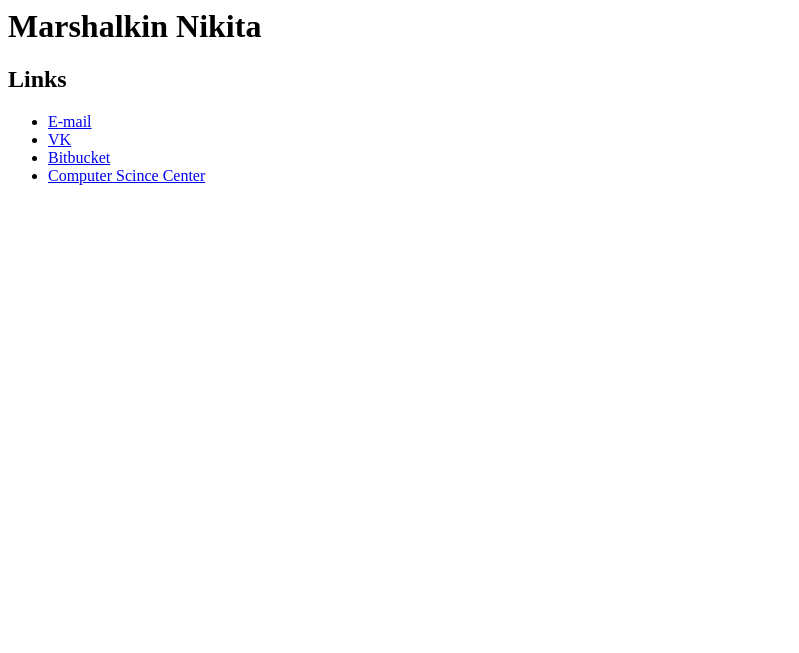
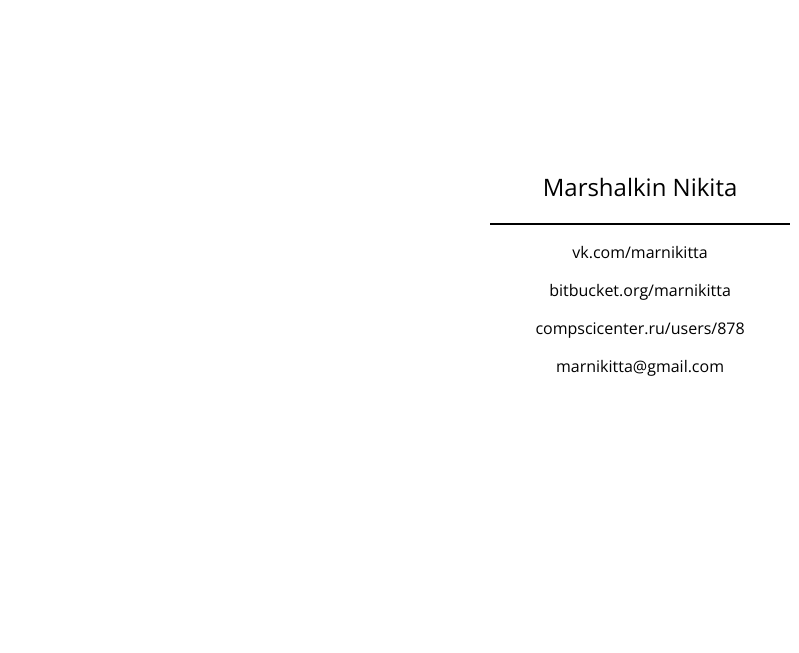
Before and after one commit to marnikitta/marnikitta.github.io, a plain HTML site: page index.html in a window 1280 px wide. Shown: the whole page, without its empty margins (0-799 px from the left). Drawn offline with nearby package versions, Linux system fonts and the light colour scheme.

Commit message:
index.html edited online with Bitbucket

```diff
--- a/index.html
+++ b/index.html
@@ -1,39 +1,98 @@
-<h1 id="marshalkin-nikita">Marshalkin Nikita</h1>
+<!doctype html>
+<html>
+<head>
+    <title>Marshalkin Nikita</title>
+    <link href="https://fonts.googleapis.com/css?family=Open+Sans" rel="stylesheet">
+    <style>
+        body {
+            font-family: 'Open Sans', sans-serif;
+        }
 
-<h2 id="links">Links</h2>
+        .content {
+            width: 300px;
+            height: 500px;
+            position: absolute;
+            top: 0;
+            bottom: 0;
+            left: 0;
+            right: 0;
+            margin: auto;
+        }
 
-<ul>
-<li><a href="mailto:marnikitta@gmail.com">E-mail</a></li>
-<li><a href="https://vk.com/marnikitta">VK</a></li>
-<li><a href="https://bitbucket.org/Marnikitta/">Bitbucket</a></li>
-<li><a href="https://compscicenter.ru/users/878/">Computer Scince Center</a></li>
-</ul>
+        .head {
+            text-align: center;
+            border-bottom: solid black 2px;
+            padding: 20px;
+            font-size: x-large
+        }
 
+        li {
+            text-align: center;
+            list-style-type: none;
+            margin: 16px;
+        }
+
+        ul {
+            padding: 0;
+        }
+
+        a {
+            text-decoration: none;
+            color: black;
+            padding: 0 10px 0 10px;
+        }
+
+        a:hover {
+            border-bottom: solid 1px black;
+        }
+    </style>
+</head>
+<body>
+<div class="content">
+    <div class="head">
+        <div class="head__name">Marshalkin Nikita</div>
+    </div>
+    <ul>
+        <li><a href="https://vk.com/marnikitta">vk.com/marnikitta</a></li>
+        <li><a href="https://bitbucket.org/marnikitta">bitbucket.org/marnikitta</a></li>
+        <li><a href="https://compscicenter.ru/users/878/">compscicenter.ru/users/878</a></li>
+        <li><a href="mailto:marnikitta@gmail.com">marnikitta@gmail.com</a></li>
+    </ul>
+</div>
+</body>
 <!-- Yandex.Metrika counter -->
 <script type="text/javascript">
     (function (d, w, c) {
-        (w[c] = w[c] || []).push(function() {
+        (w[c] = w[c] || []).push(function () {
             try {
                 w.yaCounter38789695 = new Ya.Metrika({
-                    id:38789695,
-                    clickmap:true,
-                    trackLinks:true,
-                    accurateTrackBounce:true
+                    id: 38789695,
+                    clickmap: true,
+                    trackLinks: true,
+                    accurateTrackBounce: true
                 });
-            } catch(e) { }
+            } catch (e) {
+            }
         });
 
         var n = d.getElementsByTagName("script")[0],
-            s = d.createElement("script"),
-            f = function () { n.parentNode.insertBefore(s, n); };
+                s = d.createElement("script"),
+                f = function () {
+                    n.parentNode.insertBefore(s, n);
+                };
         s.type = "text/javascript";
         s.async = true;
         s.src = "https://mc.yandex.ru/metrika/watch.js";
 
         if (w.opera == "[object Opera]") {
             d.addEventListener("DOMContentLoaded", f, false);
-        } else { f(); }
+        } else {
+            f();
+        }
     })(document, window, "yandex_metrika_callbacks");
 </script>
-<noscript><div><img src="https://mc.yandex.ru/watch/38789695" style="position:absolute; left:-9999px;" alt="" /></div></noscript>
+<noscript>
+    <div><img src="https://mc.yandex.ru/watch/38789695" style="position:absolute; left:-9999px;" alt=""/></div>
+</noscript>
 <!-- /Yandex.Metrika counter -->
+</html>
```
